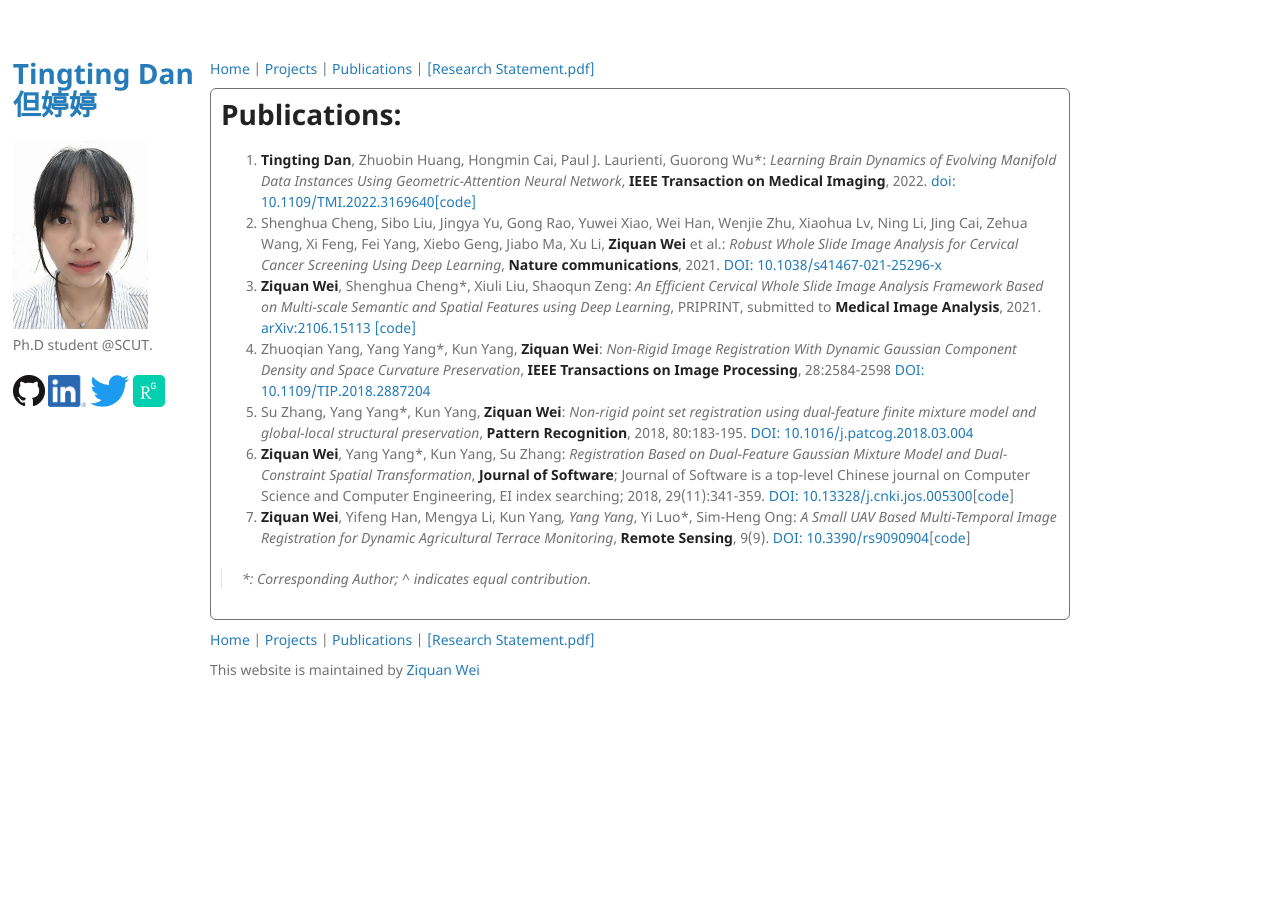
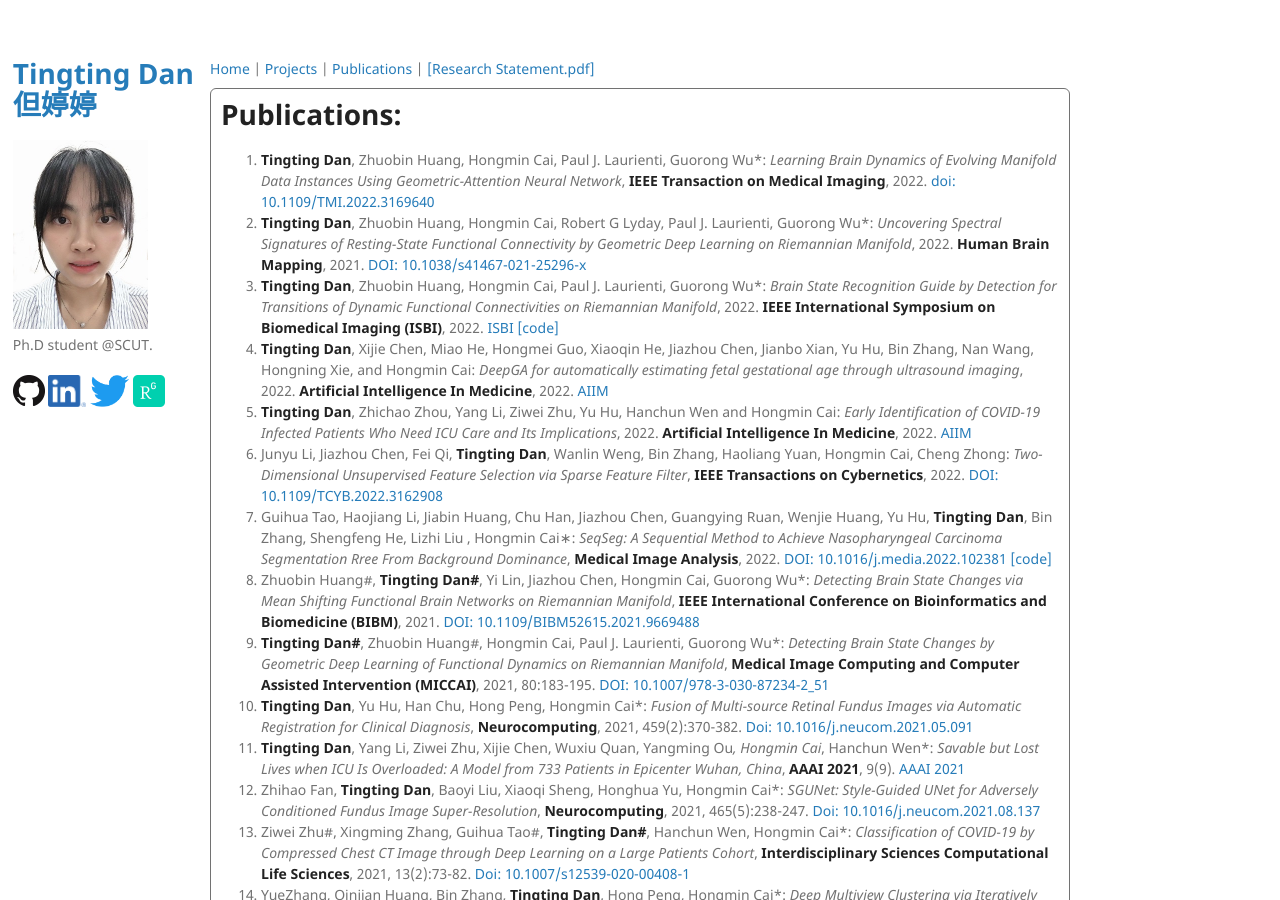
Before and after one commit to Dandy5721/dandy.github.io, a Jekyll site: the page built from publications.md, in a window 1280 px wide and 900 px high. Built offline with Jekyll 4.4.1, drawn with Linux system fonts in a browser that asks for light colours; our own code applies the rules of GitHub Pages for plain Markdown files; some of the changed text lies outside the part shown.

Commit message:
Update publications.md

```diff
--- a/publications.md
+++ b/publications.md
@@ -4,12 +4,29 @@ layout: default
 
 # Publications:
 
-0.  **Tingting Dan**, Zhuobin Huang, Hongmin Cai, Paul J. Laurienti, Guorong Wu*: _Learning Brain Dynamics of Evolving Manifold Data Instances Using Geometric-Attention Neural Network_, **IEEE Transaction on Medical Imaging**, 2022. [doi: 10.1109/TMI.2022.3169640](https://openaccess.thecvf.com/content/ICCV2021W/ABAW/html/Zhang_Continuous_Emotion_Recognition_With_Audio-Visual_Leader-Follower_Attentive_Fusion_ICCVW_2021_paper.html)[[code]](https://github.com/sucv/ABAW2/tree/prototype)
-1.  Shenghua Cheng, Sibo Liu, Jingya Yu, Gong Rao, Yuwei Xiao, Wei Han, Wenjie Zhu, Xiaohua Lv, Ning Li, Jing Cai, Zehua Wang, Xi Feng, Fei Yang, Xiebo Geng, Jiabo Ma, Xu Li, **Ziquan Wei** et al.: _Robust Whole Slide Image Analysis for Cervical Cancer Screening Using Deep Learning_, **Nature communications**, 2021. [DOI: 10.1038/s41467-021-25296-x](https://doi.org/10.21203/rs.3.rs-377187/v1)
-2.  **Ziquan Wei**, Shenghua Cheng*, Xiuli Liu, Shaoqun Zeng: _An Efficient Cervical Whole Slide Image Analysis Framework Based on Multi-scale Semantic and Spatial Features using Deep Learning_, PRIPRINT, submitted to **Medical Image Analysis**, 2021. [arXiv:2106.15113](https://arxiv.org/abs/2106.15113) [[code]](https://github.com/Chrisa142857/You-Only-Look-Cytopathology-Once)
-3.  Zhuoqian Yang, Yang Yang*, Kun Yang, **Ziquan Wei**: _Non-Rigid Image Registration With Dynamic Gaussian Component Density and Space Curvature Preservation_, **IEEE Transactions on Image Processing**, 28:2584-2598 [DOI: 10.1109/TIP.2018.2887204](https://doi.org/10.1109/TIP.2018.2887204)
-4.  Su Zhang, Yang Yang*, Kun Yang, **Ziquan Wei**: _Non-rigid point set registration using dual-feature finite mixture model and global-local structural preservation_, **Pattern Recognition**, 2018, 80:183-195. [DOI: 10.1016/j.patcog.2018.03.004](https://doi.org/10.1016/j.patcog.2018.03.004)
-5.  **Ziquan Wei**, Yang Yang*, Kun Yang, Su Zhang: _Registration Based on Dual-Feature Gaussian Mixture Model and Dual-Constraint Spatial Transformation_, **Journal of Software**; Journal of Software is a top-level Chinese journal on Computer Science and Computer Engineering, EI index searching; 2018, 29(11):341-359. [DOI: 10.13328/j.cnki.jos.005300](https://doi.org/10.13328/j.cnki.jos.005300)[[code](https://github.com/Chrisa142857/DGDT)]
-6.  **Ziquan Wei**, Yifeng Han, Mengya Li, Kun Yang*, Yang Yang*, Yi Luo*, Sim-Heng Ong: _A Small UAV Based Multi-Temporal Image Registration for Dynamic Agricultural Terrace Monitoring_, **Remote Sensing**, 9(9). [DOI: 10.3390/rs9090904](https://doi.org/10.3390/rs9090904)[[code](https://github.com/Chrisa142857/DGDT)]
-
-> *: Corresponding Author; ^ indicates equal contribution.
+1.  **Tingting Dan**, Zhuobin Huang, Hongmin Cai, Paul J. Laurienti, Guorong Wu*: _Learning Brain Dynamics of Evolving Manifold Data Instances Using Geometric-Attention Neural Network_, **IEEE Transaction on Medical Imaging**, 2022. [doi: 10.1109/TMI.2022.3169640](https://openaccess.thecvf.com/content/ICCV2021W/ABAW/html/Zhang_Continuous_Emotion_Recognition_With_Audio-Visual_Leader-Follower_Attentive_Fusion_ICCVW_2021_paper.html)
+2. **Tingting Dan**, Zhuobin Huang, Hongmin Cai, Robert G Lyday, Paul J. Laurienti, Guorong Wu*: _Uncovering Spectral Signatures of Resting-State Functional Connectivity by Geometric Deep Learning on Riemannian Manifold_, 2022. **Human Brain Mapping**, 2021. [DOI: 10.1038/s41467-021-25296-x](https://doi.org/10.21203/rs.3.rs-377187/v1)
+3. **Tingting Dan**, Zhuobin Huang, Hongmin Cai, Paul J. Laurienti, Guorong Wu*: _Brain State Recognition Guide by Detection for Transitions of Dynamic Functional Connectivities on Riemannian Manifold_, 2022. **IEEE International Symposium on Biomedical Imaging (ISBI)**, 2022. [ISBI](https://arxiv.org/abs/2106.15113) [[code]](https://github.com/Chrisa142857/You-Only-Look-Cytopathology-Once)
+4. **Tingting Dan**, Xijie Chen, Miao He, Hongmei Guo, Xiaoqin He, Jiazhou Chen, Jianbo Xian, Yu Hu, Bin Zhang, Nan Wang, Hongning Xie, and Hongmin Cai: _DeepGA for automatically estimating fetal gestational age through ultrasound imaging_, 2022. **Artificial Intelligence In Medicine**, 2022. [AIIM](https://arxiv.org/abs/2106.15113)
+5. **Tingting Dan**, Zhichao Zhou, Yang Li, Ziwei Zhu, Yu Hu, Hanchun Wen and Hongmin Cai: _Early Identification of COVID-19 Infected Patients Who Need ICU Care and Its Implications_, 2022. **Artificial Intelligence In Medicine**, 2022. [AIIM](https://arxiv.org/abs/2106.15113)
+6. Junyu Li, Jiazhou Chen, Fei Qi, **Tingting Dan**, Wanlin Weng, Bin Zhang, Haoliang Yuan, Hongmin Cai, Cheng Zhong: _Two-Dimensional Unsupervised Feature Selection via Sparse Feature Filter_, **IEEE Transactions on Cybernetics**, 2022. [DOI: 10.1109/TCYB.2022.3162908](https://ieeexplore.ieee.org/document/9754711)
+7. Guihua Tao, Haojiang Li, Jiabin Huang, Chu Han, Jiazhou Chen, Guangying Ruan, Wenjie Huang, Yu Hu, **Tingting Dan**, Bin Zhang, Shengfeng He, Lizhi Liu , Hongmin Cai∗: _SeqSeg: A Sequential Method to Achieve Nasopharyngeal Carcinoma Segmentation Rree From Background Dominance_, **Medical Image Analysis**, 2022. [DOI: 10.1016/j.media.2022.102381](https://www.sciencedirect.com/science/article/abs/pii/S1361841522000330) [[code]](https://github.com/Chrisa142857/You-Only-Look-Cytopathology-Once)
+8.  Zhuobin Huang#, **Tingting Dan#**, Yi Lin, Jiazhou Chen, Hongmin Cai, Guorong Wu*: _Detecting Brain State Changes via Mean Shifting Functional Brain Networks on Riemannian Manifold_, **IEEE International Conference on Bioinformatics and Biomedicine (BIBM)**, 2021. [DOI: 10.1109/BIBM52615.2021.9669488](https://ieeexplore.ieee.org/document/9669488/)
+9. **Tingting Dan#**, Zhuobin Huang#, Hongmin Cai, Paul J. Laurienti, Guorong Wu*: _Detecting Brain State Changes by Geometric Deep Learning of Functional Dynamics on Riemannian Manifold_, **Medical Image Computing and Computer Assisted Intervention (MICCAI)**, 2021, 80:183-195. [DOI: 10.1007/978-3-030-87234-2_51](https://dl.acm.org/doi/abs/10.1007/978-3-030-87234-2_51)
+10.  **Tingting Dan**, Yu Hu, Han Chu, Hong Peng, Hongmin Cai*: _Fusion of Multi-source Retinal Fundus Images via Automatic Registration for Clinical Diagnosis_, **Neurocomputing**, 2021, 459(2):370-382. [Doi: 10.1016/j.neucom.2021.05.091](sciencedirect.com/science/article/abs/pii/S0925231221008547)
+11.  **Tingting Dan**, Yang Li, Ziwei Zhu, Xijie Chen, Wuxiu Quan, Yangming Ou*, Hongmin Cai*, Hanchun Wen*: _Savable but Lost Lives when ICU Is Overloaded: A Model from 733 Patients in Epicenter Wuhan, China_, **AAAI 2021**, 9(9). [AAAI 2021](https://ojs.aaai.org/index.php/AAAI/article/view/16612)
+12.  Zhihao Fan, **Tingting Dan**, Baoyi Liu, Xiaoqi Sheng, Honghua Yu, Hongmin Cai*: _SGUNet: Style-Guided UNet for Adversely Conditioned Fundus Image Super-Resolution_, **Neurocomputing**, 2021, 465(5):238-247. [Doi: 10.1016/j.neucom.2021.08.137](sciencedirect.com/science/article/abs/pii/S0925231221013485)
+13.   Ziwei Zhu#, Xingming Zhang, Guihua Tao#, **Tingting Dan#**, Hanchun Wen, Hongmin Cai*: _Classification of COVID-19 by Compressed Chest CT Image through Deep Learning on a Large Patients Cohort_, **Interdisciplinary Sciences Computational Life Sciences**, 2021, 13(2):73-82. [Doi: 10.1007/s12539-020-00408-1](https://link.springer.com/article/10.1007/s12539-020-00408-1)
+14.  YueZhang, Qinjian Huang, Bin Zhang, **Tingting Dan**, Hong Peng, Hongmin Cai*: _Deep Multiview Clustering via Iteratively Self-Supervised Universal and Specific Space Learning_, **IEEE Transactions on Cybernetics**, 2021, 99(2):1-13. [Doi:10.1109/TCYB.2021.3086153](https://ieeexplore.ieee.org/document/9468890/)
+15.  **Tingting Dan**, Yang Li, Xijie Chen, Wuxiu Quan, Hongmin Cai*, Yangming Ou*: _Machine Learning to Predict ICU Admission, ICU Mortality and Survivors’ Length of Stay Among COVID-19 Patients: Toward Optimal Allocation of ICU Resources._, **IEEE International Conference on Bioinformatics and Biomedicine (BIBM)**, 2020. [Doi: 10.1109/BIBM49941.2020.9313292](https://ieeexplore.ieee.org/document/9313292)
+16.  **Tingting Dan**, Yu Hu, Zhihao Fan, Hong Peng, Hongmin Cai*: _Reconstruction of 3D Retina from Multi-viewed Stereo Fundus Images via Dynamic Registration_, **IEEE International Conference on Bioinformatics and Biomedicine (BIBM)**, 2020. [Doi: 10.1109/BIBM49941.2020.9313171](https://ieeexplore.ieee.org/document/9313171)
+17.  Yang Li, Hong Peng, **Tingting Dan**, Yu Hu, Guihua Tao, Hongmin Cai*: _Coarse-to-fine Nasopharyngeal Carcinoma Segmentation in MRI via Multi-stage Rendering_, **IEEE International Conference on Bioinformatics and Biomedicine (BIBM)**, 2020. [Doi: 10.1109/BIBM49941.2020.9313574](https://ieeexplore.ieee.org/document/9313574)
+18.  Xijie Chen, Miao He, **Tingting Dan**, Nan Wang, Hongmin Cai*, Hongning Xie*: _Automatic Measurements of Fetal Lateral Ventricles in 2D Ultrasound Images Using Deep Learning_, **Frontiers in Neurology**, 2020. [Doi: 10.3389/fneur.2020.00526](doi: 10.3389/fneur.2020.00526)
+19.  Qinjian Huang, Yue Zhang, Hong Peng, **Tingting Dan**, Wanlin Weng, Hongmin Cai*: _Deep Subspace Clustering to Achieve Jointly Latent Feature Extraction and Discriminative Learning_, **Neurocomputing**, 2020, 404(3). [Doi: 10.1016/j.neucom.2020.04.120](doi: 10.1016/j.neucom.2020.04.120)
+20.  Zhihao Fan, **Tingting Dan**, Honghua Yu, Hongmin Cai*, Hongning Xie*: _Single Fundus Image Super-Resolution Via Cascaded Channel-Wise Attention Network_, **IEEE Engineering in Medicine and Biology Society**, 2020. [Doi: 10.1109/EMBC44109.2020.9176428](doi: 10.1109/EMBC44109.2020.9176428)
+21.  Fei Song, **Tingting Dan#**, Yang Yang*, Kun Yang, Hongning Xie*: _Small UAV Based Multi-temporal Change Detection for Monitoring Cultivated Land Cover Changes in Mountainous Terrain_, **Remote Sensing Letters**, 2019, 10(6):573-582. [Doi: 10.1080/2150704X.2019.1576949](doi: 10.1080/2150704X.2019.1576949)
+22.  **Tingting Dan**, Yang Yang*, Lin Xing*, et al.: _Multifeature Energy Optimization Framework and Parameter Adjustment-based Nonrigid Point Set Registration_, **Journal of Applied Remote Sensing**, 2018, 12(3):12-27. [Doi: 10.1117/1.JRS.12.035006 ](doi:10.1117/1.JRS.12.035006)
+23.  Zhuoqian Yang, **Tingting Dan***, Yang Yang*: _Multi-temporal Remote Sensing Image Registration Using Deep Convolutional Features_, **IEEE ACCESS**, 2018. [Doi: 10.1109/ACCESS.2018.2853100](doi: 10.1109/ACCESS.2018.2853100)
+24.  Fei Song, Mengya Li, Yang Yang, Kun Yang, Xueyan Gao, **Tingting Dan**: _Small UAV Based Multi-Viewpoint Image Registration for Monitoring Cultivated Land Changes in Mountainous Terrain_, **International Journal of Remote Sensing**, 2018 39(21):1-24. [Doi: 10.1080/01431161.2018.1516051](doi: 10.1080/01431161.2018.1516051)
+25.  **Tingting Dan**, Xinang Liu, Yang Yang*, Lin Xing*: _Mixture Feature Based Multi-temporal Unstructured Road Image Registration_, **IEEE International Conference on Electronic Measurement & Instruments**, 2017. [Doi: 10.1109/ICEMI.2017.8265888](doi: 10.1109/ICEMI.2017.8265888)
+> *: Corresponding Author; # indicates equal contribution.
```
